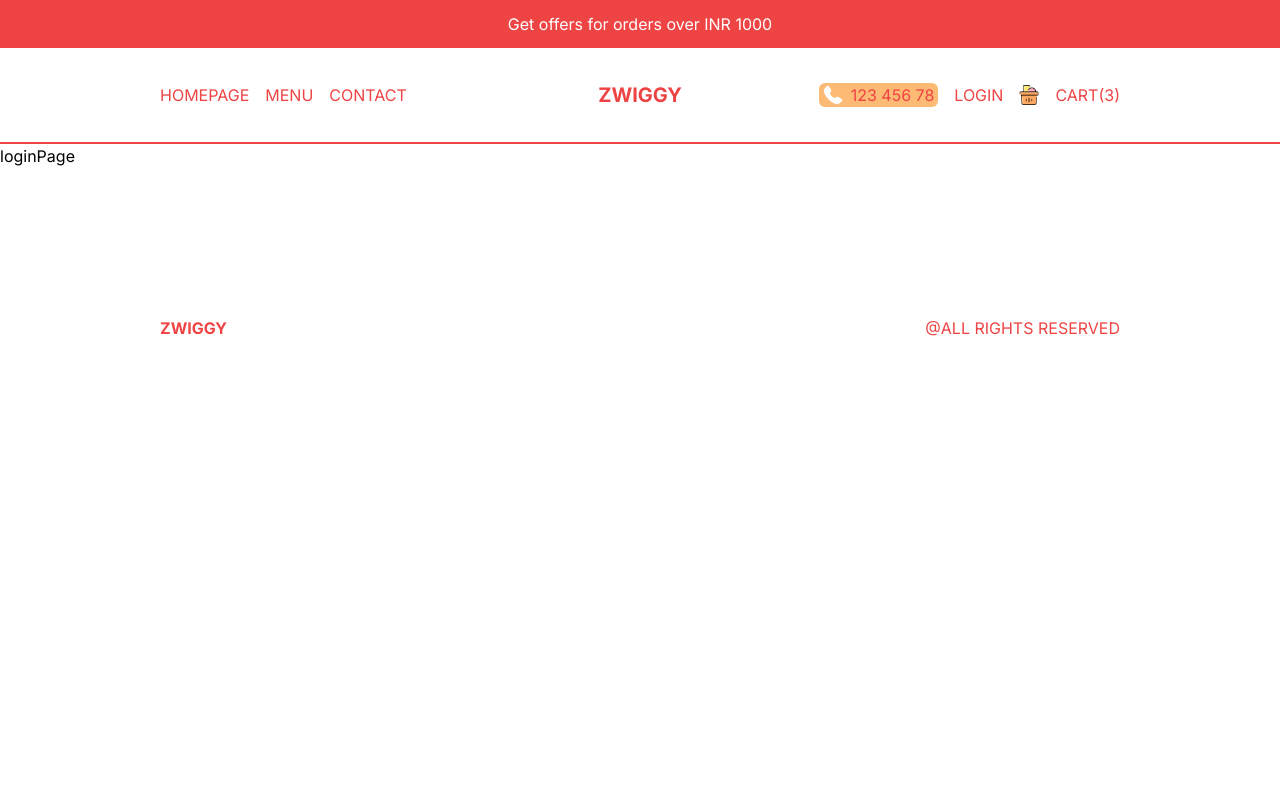
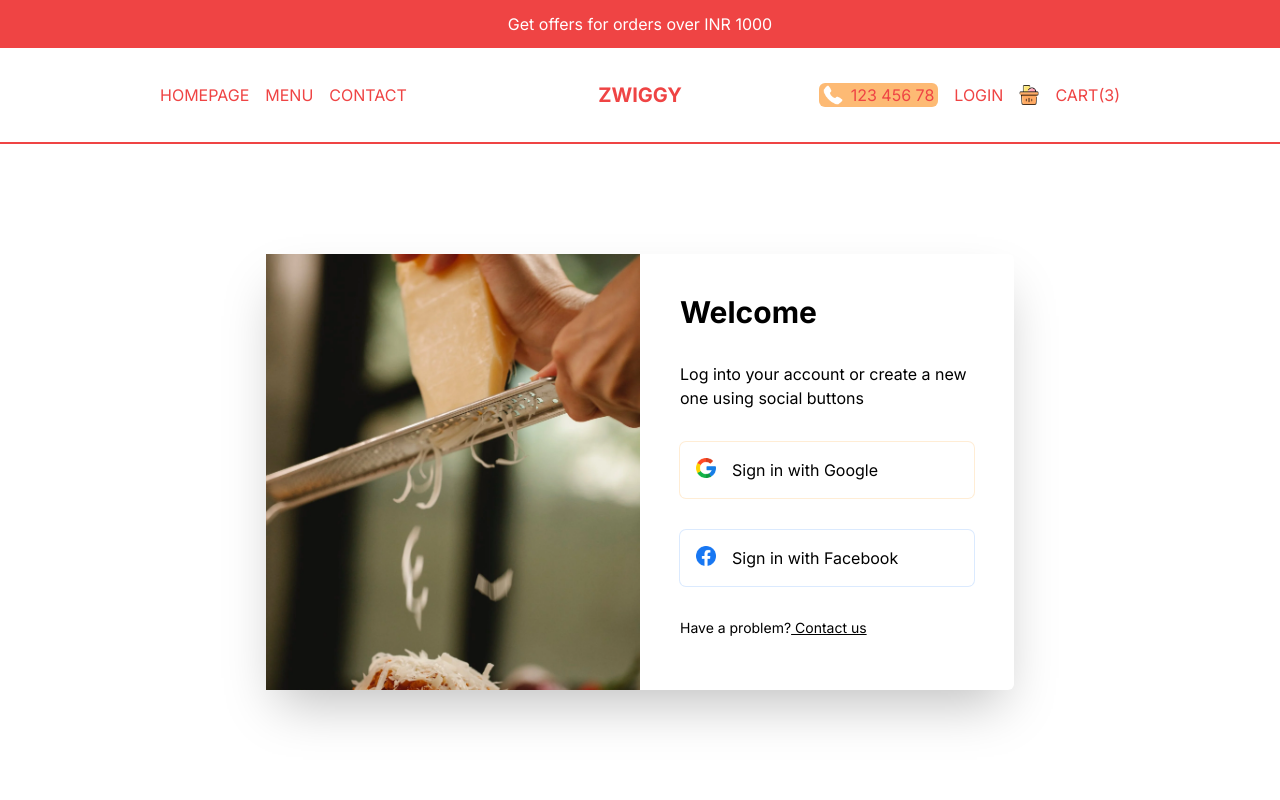
Before and after one commit to ArNGiH/Food-Ordering-Website, a Next.js app: page /login in a window 1280 px wide. Shown: the top 800 px of the page. Built offline with nearby package versions, Linux system fonts and the light colour scheme.

Commit message:
Added login page ui

```diff
--- a/src/app/login/page.tsx
+++ b/src/app/login/page.tsx
@@ -1,9 +1,47 @@
-import React from 'react'
+import Image from "next/image";
+import Link from "next/link";
+import React from "react";
 
-function loginPage() {
+const LoginPage = () => {
   return (
-    <div>loginPage</div>
-  )
-}
+    <div className="p-4 h-[calc(100vh-6rem)] md:h-[calc(100vh-9rem)] flex items-center justify-center">
+      {/* BOX */}
+      <div className=" h-full shadow-2xl rounded-md flex flex-col md:flex-row md:h-[70%] md:w-full lg:w-[60%] 2xl:w-1/2">
+        {/* IMAGE CONTAINER */}
+        <div className="relative h-1/3 w-full md:h-full md:w-1/2">
+          <Image src="/loginBg.png" alt="" fill className="object-cover"/>
+        </div>
+        {/* FORM CONTAINER */}
+        <div className="p-10 flex flex-col gap-8 md:w-1/2">
+          <h1 className="font-bold text-xl xl:text-3xl">Welcome</h1>
+          <p>Log into your account or create a new one using social buttons</p>
+          <button className="flex gap-4 p-4 ring-1 ring-orange-100 rounded-md">
+            <Image
+              src="/google.png"
+              alt=""
+              width={20}
+              height={20}
+              className="object-contain"
+            />
+            <span>Sign in with Google</span>
+          </button>
+          <button className="flex gap-4 p-4 ring-1 ring-blue-100 rounded-md">
+            <Image
+              src="/facebook.png"
+              alt=""
+              width={20}
+              height={20}
+              className="object-contain"
+            />
+            <span>Sign in with Facebook</span>
+          </button>
+          <p className="text-sm">
+            Have a problem?<Link className="underline" href="/"> Contact us</Link>
+          </p>
+        </div>
+      </div>
+    </div>
+  );
+};
 
-export default loginPage
+export default LoginPage;
```
